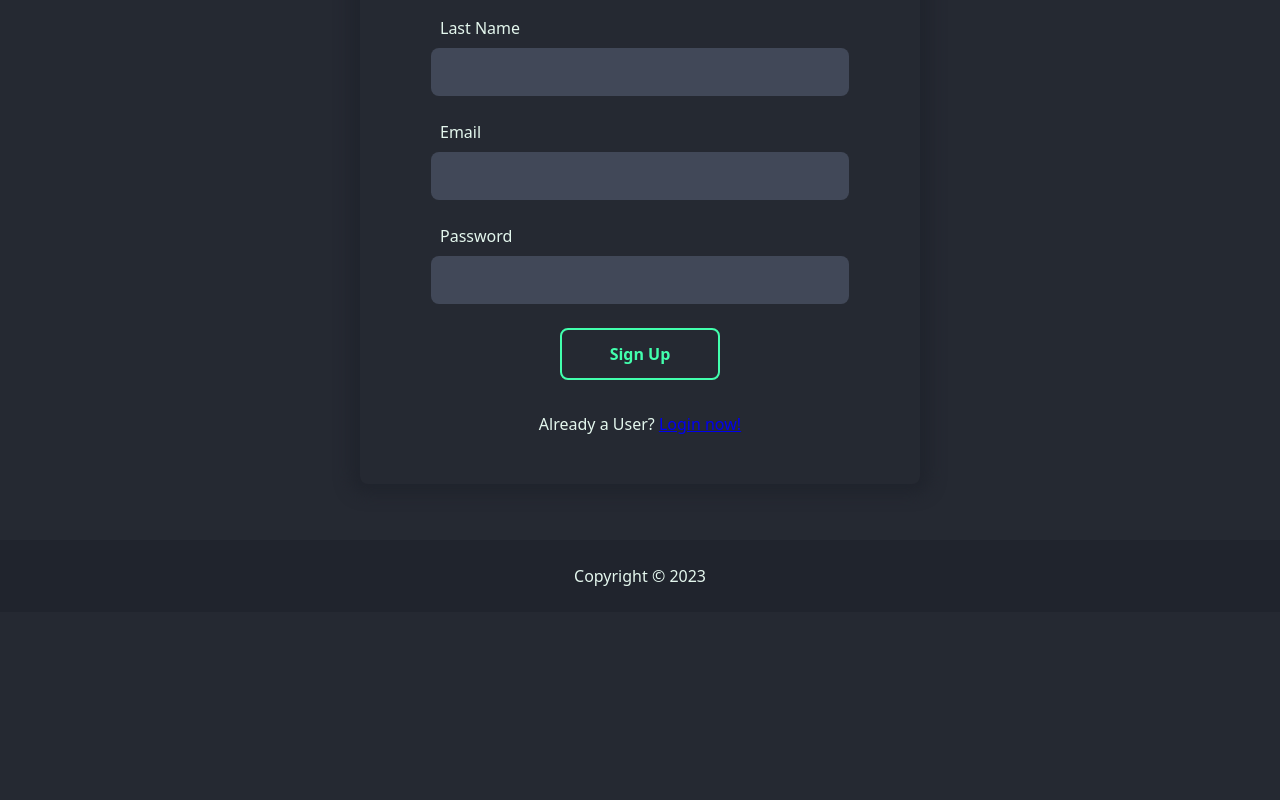
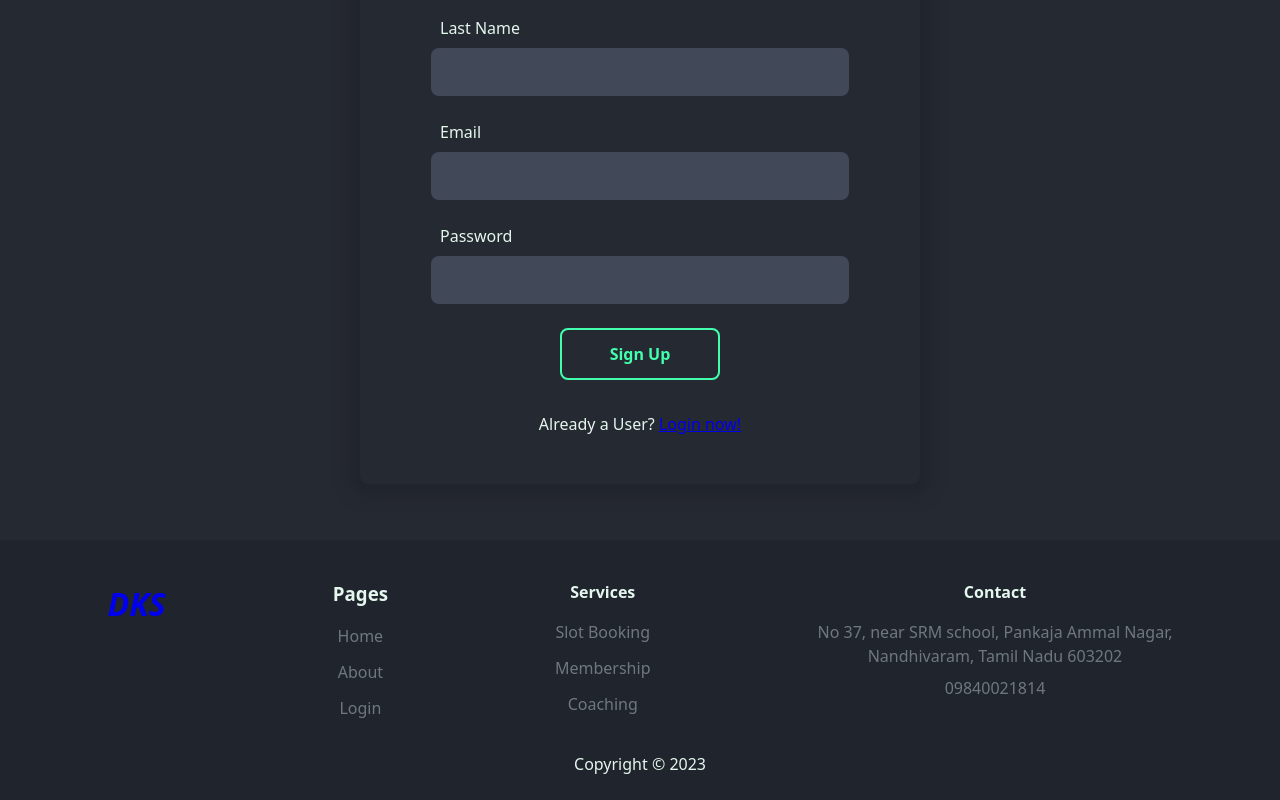
Before and after one commit to Karthi13krishna/badminton-court-booking, a React (Create React App) app: page /register in a window 1280 px wide. Shown: the part 316-1116 px from the top of the page. Before the commit the page ends 928 px from the top, so only its background shows below. Built offline with nearby package versions, Linux system fonts and the light colour scheme; no server answers.

Commit message:
added foot

```diff
--- a/src/components/common/footer/Footer.jsx
+++ b/src/components/common/footer/Footer.jsx
@@ -1,10 +1,60 @@
 import React from 'react';
 import styles from './Footer.module.scss';
+import { Link } from 'react-router-dom';
 
 const Footer = () => {
   return (
     <footer className={styles.footer}>
-      Copyright &copy; {new Date().getFullYear()}
+      <div className={styles.flex}>
+        <div>
+          <Link to="/" className={styles.logo}>
+            <h3>DKS</h3>
+          </Link>
+        </div>
+        <div>
+          <h3>Pages</h3>
+          <ul className={styles.list}>
+            <li className={styles['list-item']}>
+              <Link to="/">Home</Link>
+            </li>
+            <li className={styles['list-item']}>
+              <Link to="/about">About</Link>
+            </li>
+            <li className={styles['list-item']}>
+              <Link to="/login">Login</Link>
+            </li>
+          </ul>
+        </div>
+        <div>
+          <h4>Services</h4>
+          <ul className={styles.list}>
+            <li className={styles['list-item']}>
+              <Link to="/slot">Slot Booking</Link>
+            </li>
+            <li className={styles['list-item']}>
+              <Link to="/membership">Membership</Link>
+            </li>
+            <li className={styles['list-item']}>
+              <Link to="/coaching">Coaching</Link>
+            </li>
+          </ul>
+        </div>
+        <div>
+          <h4>Contact</h4>
+          <p className={styles.address}>
+            <a
+              target="_blank"
+              rel="noreferrer noopener"
+              href="https://goo.gl/maps/6HNMjNNrNh1apo2q7"
+            >
+              No 37, near SRM school, Pankaja Ammal Nagar, <br /> Nandhivaram,
+              Tamil Nadu 603202
+            </a>
+          </p>
+          <p className={styles.phone}>09840021814</p>
+        </div>
+      </div>
+      <div>Copyright &copy; {new Date().getFullYear()}</div>
     </footer>
   );
 };
--- a/src/components/common/footer/Footer.module.scss
+++ b/src/components/common/footer/Footer.module.scss
@@ -4,3 +4,72 @@
   margin-top: auto;
   padding: 1.5rem;
 }
+
+.logo {
+  text-decoration: none;
+
+  & > h3 {
+    font-size: 2rem;
+    font-style: italic;
+  }
+
+  &:visited {
+    color: var(--secondary-400);
+  }
+}
+
+.flex {
+  display: flex;
+  gap: 2rem;
+  align-items: flex-start;
+  justify-content: space-around;
+  padding: 1rem;
+  text-align: center;
+}
+
+.list {
+  padding: 0;
+}
+
+.list-item {
+  list-style: none;
+  text-align: center;
+  margin: 0.75rem 0;
+
+  & > a {
+    color: var(--secondary-400);
+    opacity: 0.4;
+    text-decoration: none;
+
+    &:hover {
+      opacity: 0.7;
+    }
+
+    &:visited {
+      color: var(--secondary-400);
+    }
+  }
+}
+
+.address {
+  margin-top: 1rem;
+
+  & > a {
+    color: var(--secondary-400);
+    opacity: 0.4;
+    text-decoration: none;
+
+    &:hover {
+      opacity: 0.7;
+    }
+
+    &:visited {
+      color: var(--secondary-400);
+    }
+  }
+}
+
+.phone {
+  opacity: 0.4;
+  margin-top: 0.5rem;
+}
```
